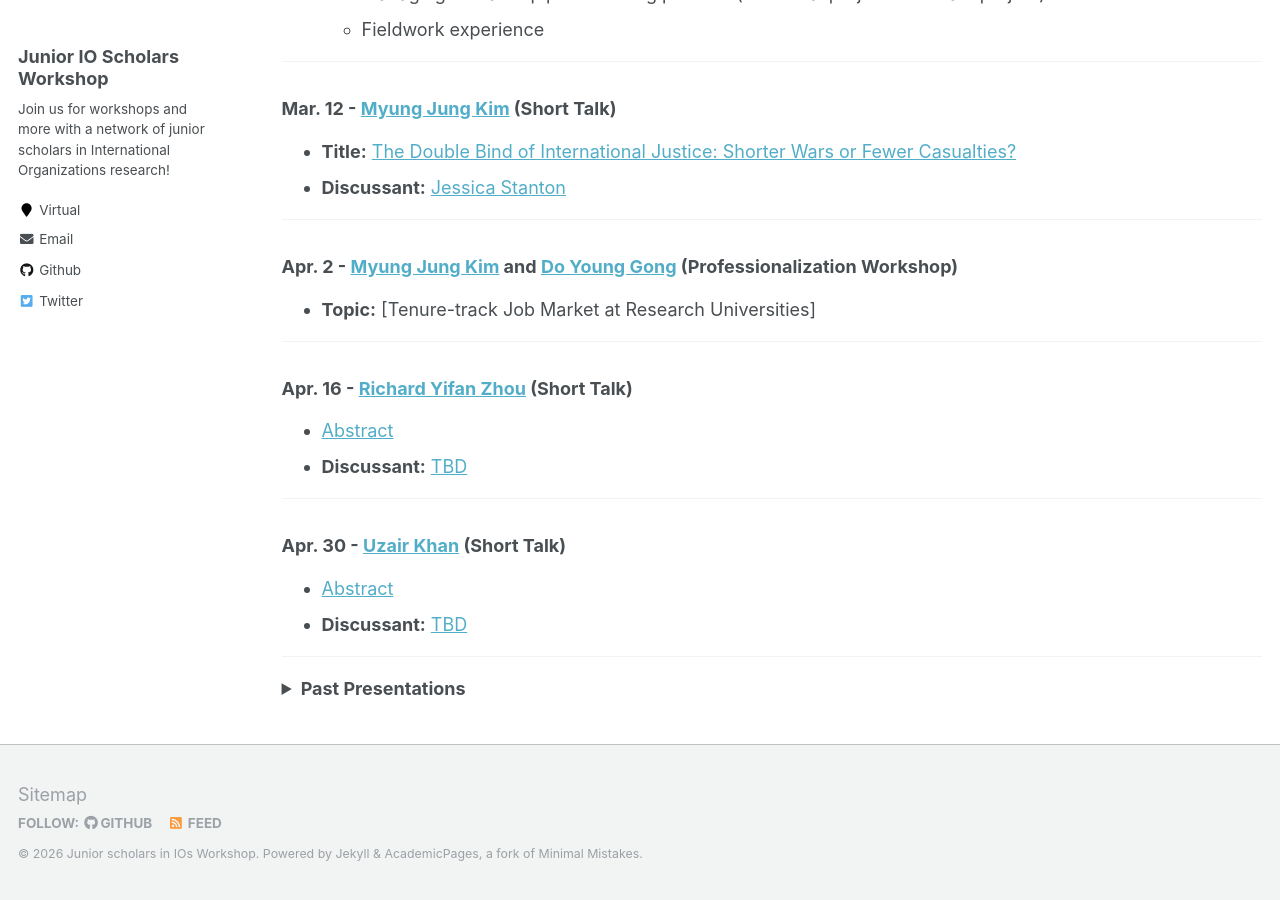
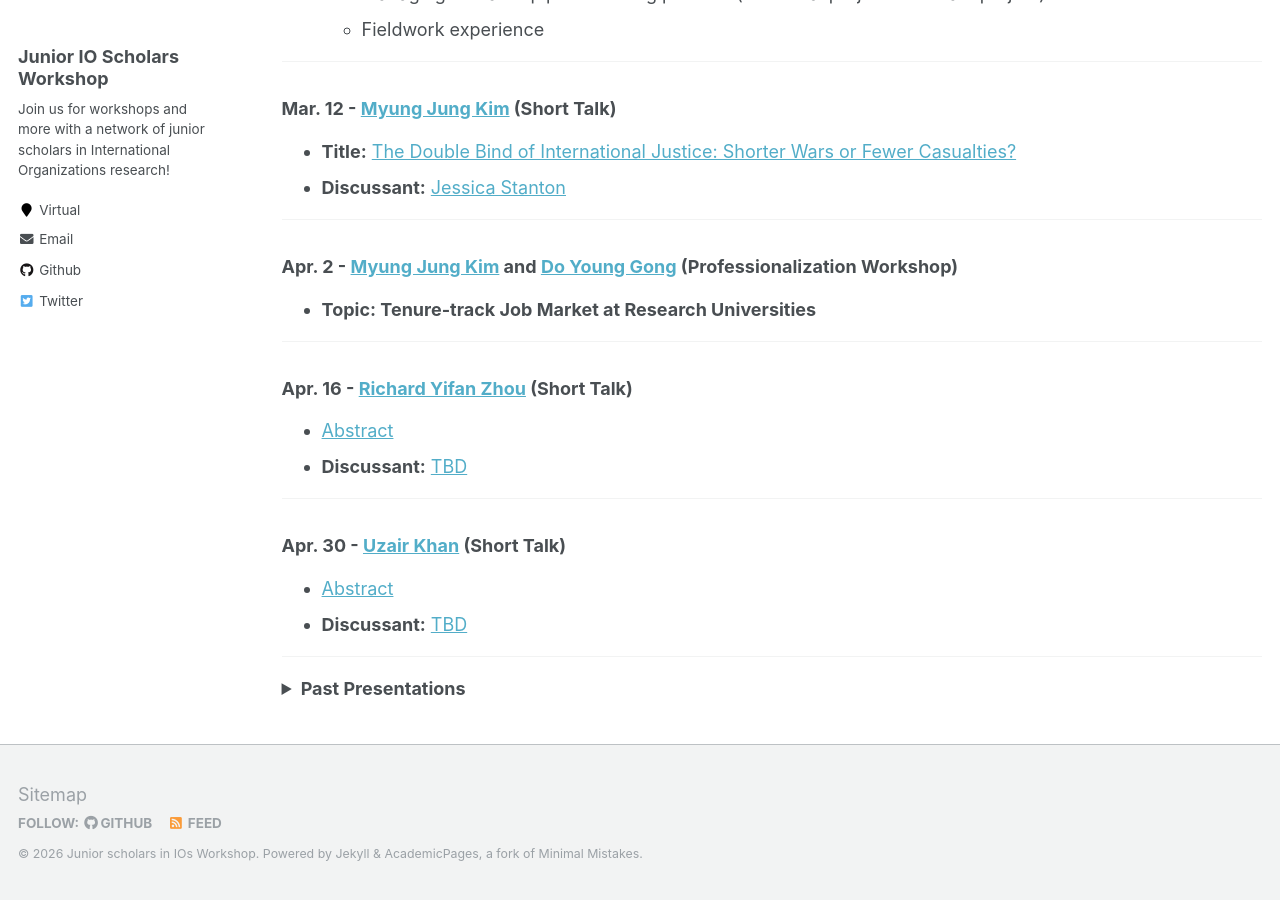
Before and after one commit to IO-workshop/IO-workshop.github.io, a Jekyll site: the page built from _pages/schedule.md, in a window 1280 px wide and 900 px high, scrolled down 579 px. Built offline with Jekyll 4.4.1, drawn with Linux system fonts in a browser that asks for light colours.

```diff
--- a/_pages/schedule.md
+++ b/_pages/schedule.md
@@ -30,7 +30,7 @@ Spring 2026 Meetings are scheduled for Thursdays at 11:00am (ET). The Zoom link
 ---
 
 ### Apr. 2 - [Myung Jung Kim](https://www.myungjungkim.com) and [Do Young Gong](https://doyounggong.com) (Professionalization Workshop)
-- **Topic:** [Tenure-track Job Market at Research Universities]
+- **Topic: Tenure-track Job Market at Research Universities**
 
 ---
 
```
